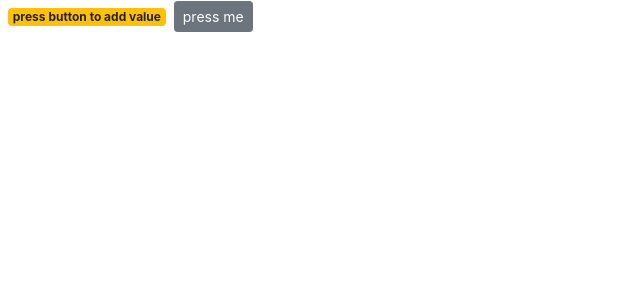
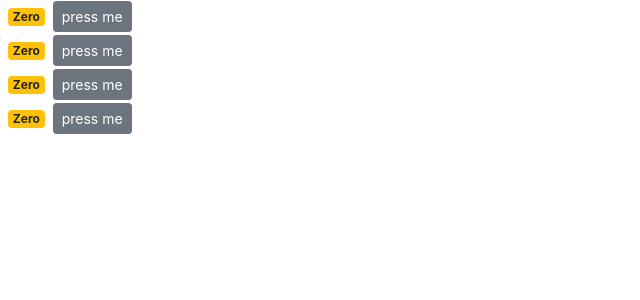
Before and after one commit to talentamaulana10/counter-app, a React (Create React App) app: page / in a window 1280 px wide. Shown: the top 300 px of the page, without its empty margins (0-640 px from the left). Built offline with nearby package versions, Linux system fonts and the light colour scheme.

Commit message:
Composing component

```diff
--- a/src/components/counter.jsx
+++ b/src/components/counter.jsx
@@ -35,6 +35,6 @@
 
   formatCount() {
     const { count } = this.state;
-    return count === 0 ? "press button to add value" : count;
+    return count === 0 ? "Zero" : count;
   }
 }
--- /dev/null
+++ b/src/components/counters.jsx
@@ -0,0 +1,24 @@
+import React, { Component } from "react";
+import Counter from "./counter";
+
+class Counters extends Component {
+  state = {
+    counters: [
+      { id: 1, value: 0 },
+      { id: 2, value: 0 },
+      { id: 3, value: 0 },
+      { id: 4, value: 0 }
+    ]
+  };
+  render() {
+    return (
+      <div>
+        {this.state.counters.map(counter => (
+          <Counter key={counter.id} />
+        ))}
+      </div>
+    );
+  }
+}
+
+export default Counters;
--- a/src/index.js
+++ b/src/index.js
@@ -4,9 +4,9 @@
 import App from "./App";
 import * as serviceWorker from "./serviceWorker";
 import "bootstrap/dist/css/bootstrap.css";
-import Counter from './components/counter'
+import Counters from "./components/counters";
 
-ReactDOM.render(<Counter />, document.getElementById("root"));
+ReactDOM.render(<Counters />, document.getElementById("root"));
 
 // If you want your app to work offline and load faster, you can change
 // unregister() to register() below. Note this comes with some pitfalls.
```
